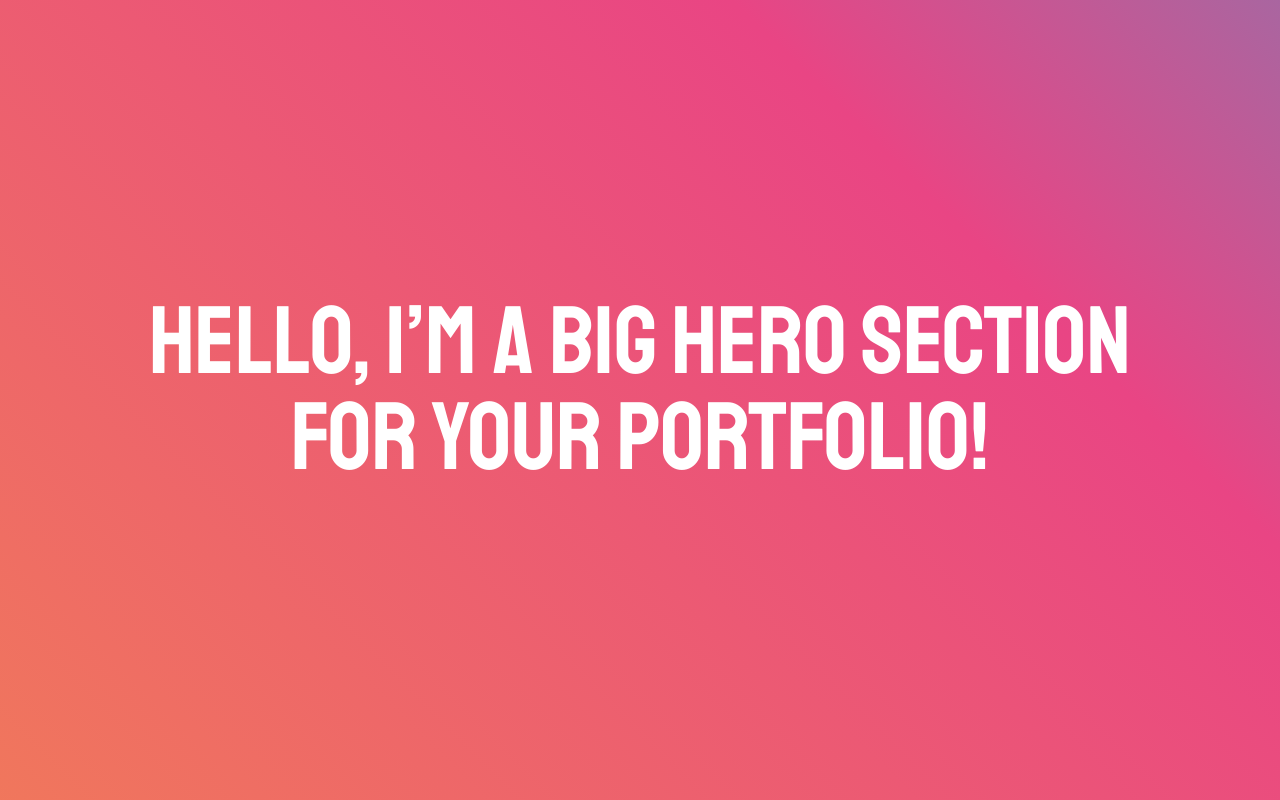
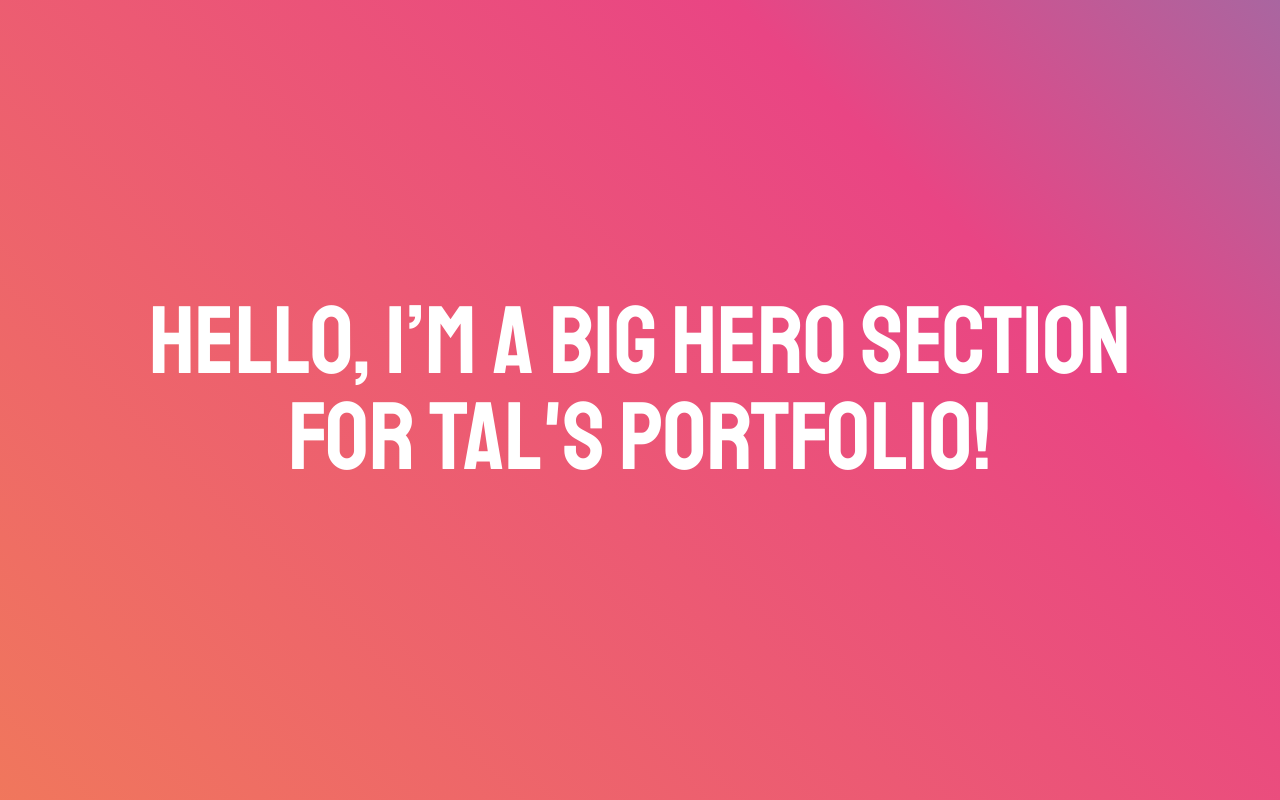
Before and after one commit to talrouck/starter-template, a plain HTML site: page index.html in a window 1280 px wide. Drawn offline with nearby package versions, Linux system fonts and the light colour scheme; a web font is replaced by a local one.

Commit message:
Update index.html

```diff
--- a/index.html
+++ b/index.html
@@ -14,7 +14,7 @@
 <section class="hero">
 
 <div class="hero-headline-wrapper">
-  <h1 class="hero-headline">Hello, I&rsquo;m a big hero section for your portfolio!</h1>
+  <h1 class="hero-headline">Hello, I&rsquo;m a big hero section for Tal's portfolio!</h1>
 </div>
 
 </section>
```
